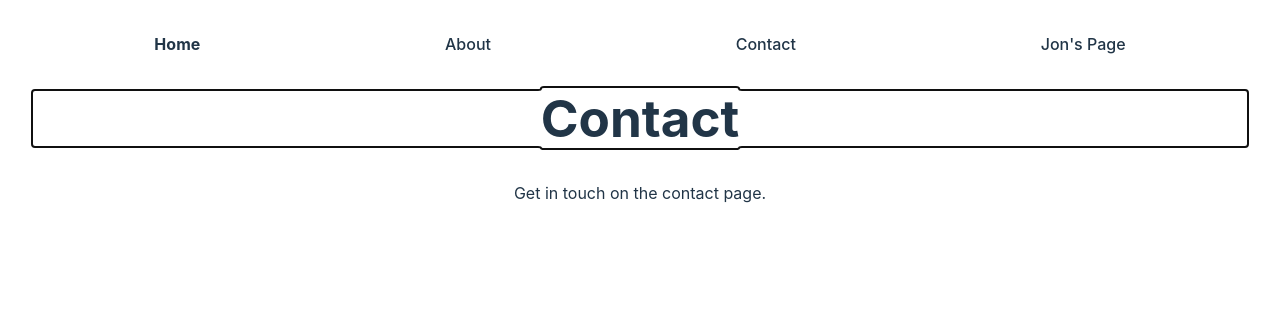
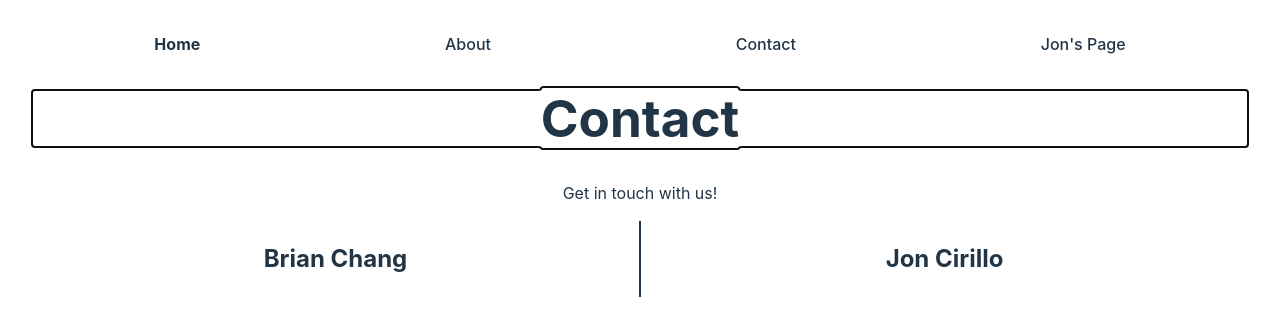
Before and after one commit to cirillojon/something-great, a Svelte app: page /contact in a window 1280 px wide. Shown: the top 336 px of the page. Built offline with nearby package versions, Linux system fonts and the light colour scheme.

Commit message:
update components

```diff
--- a/src/About.svelte
+++ /dev/null
@@ -1,10 +0,0 @@
-<script lang="ts">
-  import { onMount } from 'svelte';
-
-  onMount(() => {
-    console.log('About component mounted');
-  });
-</script>
-
-<h1>About</h1>
-<p>This is the about page.</p>
--- a/src/Contact.svelte
+++ /dev/null
@@ -1,10 +0,0 @@
-<script lang="ts">
-  import { onMount } from 'svelte';
-
-  onMount(() => {
-    console.log('Contact component mounted');
-  });
-</script>
-
-<h1>Contact</h1>
-<p>Get in touch on the contact page.</p>
--- /dev/null
+++ b/src/lib/About.svelte
@@ -0,0 +1,18 @@
+<script lang="ts">
+  import { onMount } from 'svelte';
+
+  onMount(() => {
+    console.log('About component mounted');
+  });
+</script>
+
+<h1>About</h1>
+<p>Hello! Welcome to our creation, something-great.</p>
+
+
+<p>This project was developed by us two developers, Brian Chang and Jon Cirillo.
+</p>
+
+<p>We are both computer science students at the University of Central Florida.</p>
+
+<p>We hope you enjoy what we created.</p>
--- /dev/null
+++ b/src/lib/Contact.svelte
@@ -0,0 +1,41 @@
+<script lang="ts">
+  import { onMount } from 'svelte';
+
+  onMount(() => {
+    console.log('Contact component mounted');
+  });
+</script>
+
+<style>
+
+  .container {
+    display: flex;
+    justify-content: space-between;
+  }
+
+
+  .contributer {
+    width: 100%;
+  }
+
+  .brian {
+    border-right: 1px solid;
+  }
+
+  .jon {
+    border-left: 1px solid;
+  }
+</style>
+
+<h1>Contact</h1>
+<p>Get in touch with us!</p>
+
+<div class="container">
+  <div class="contributer brian">
+    <h2>Brian Chang</h2>
+  </div>
+
+  <div class="contributer jon">
+    <h2>Jon Cirillo</h2>
+  </div>
+</div>
```
Also changed, not shown: src/App.svelte (+4 -4 lines), src/Cube.svelte (deleted, +0 -38 lines), src/animations.js (deleted, +0 -36 lines), src/lib/Home.svelte (renamed from src/Home.svelte), src/lib/Jons-page.svelte (renamed from src/Jons-page.svelte), 1 other file (tests, documents, lock files or other folders).
